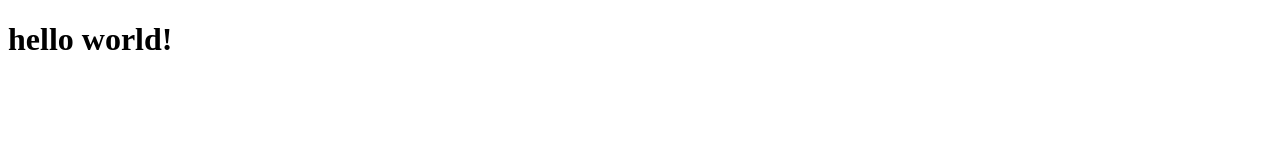
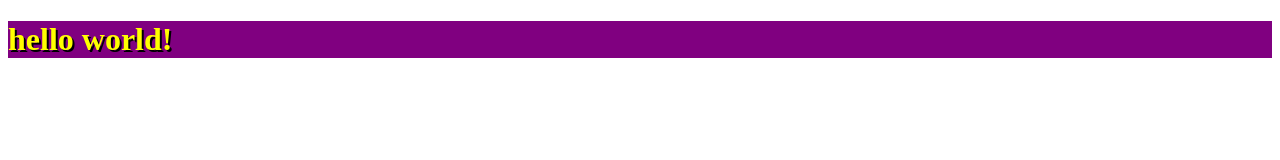
Before and after one commit to PartyVeee/miniature-ribbit, a plain HTML site: page index.html in a window 1280 px wide. Drawn offline with Linux system fonts and the light colour scheme.

Commit message:
added css style

```diff
--- a/index.html
+++ b/index.html
@@ -5,6 +5,7 @@
     <meta http-equiv="X-UA-Compatible" content="IE=edge">
     <meta name="viewport" content="width=device-width, initial-scale=1.0">
     <title>Document</title>
+   <link rel="stylesheet" href="style.css">
 </head>
 <body>
     <h1>
--- /dev/null
+++ b/style.css
@@ -0,0 +1,5 @@
+h1 {
+    background: purple;
+    color: yellow;
+    text-shadow: 2px 2px 0 black;
+}
```
